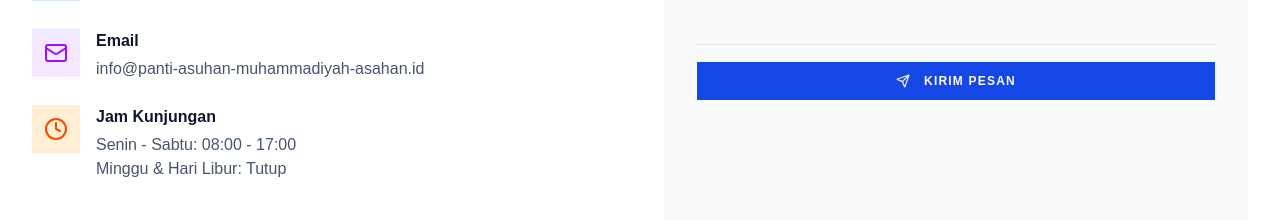
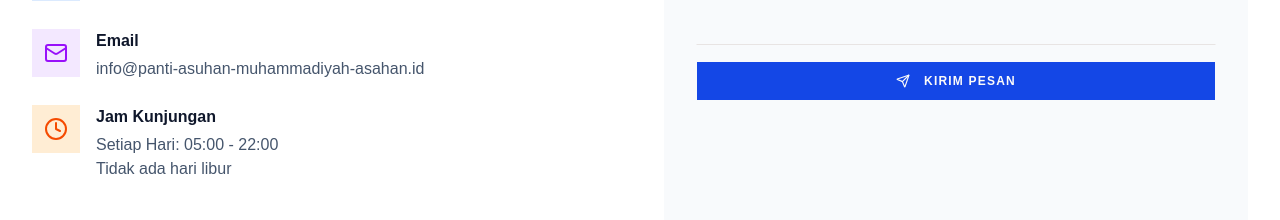
Before and after one commit to Rydhlnst/pantiasuhan, a Next.js app: page /kontak in a window 1280 px wide. Shown: the part 983-1203 px from the top of the page. Built offline with nearby package versions, Linux system fonts and the light colour scheme.

Commit message:
Update jam kunjungan: setiap hari 05:00-22:00, tidak ada libur

```diff
--- a/src/app/(frontend)/kontak/page.tsx
+++ b/src/app/(frontend)/kontak/page.tsx
@@ -103,8 +103,8 @@ export default function KontakPage() {
                   <div>
                     <h3 className="font-semibold text-slate-900 mb-1">Jam Kunjungan</h3>
                     <p className="text-slate-600">
-                      Senin - Sabtu: 08:00 - 17:00<br />
-                      Minggu & Hari Libur: Tutup
+                      Setiap Hari: 05:00 - 22:00<br />
+                      Tidak ada hari libur
                     </p>
                   </div>
                 </div>
--- a/src/components/frontend/JsonLd.tsx
+++ b/src/components/frontend/JsonLd.tsx
@@ -22,6 +22,7 @@ export function JsonLd() {
       contactType: 'customer service',
       availableLanguage: ['Indonesian'],
     },
+    openingHours: 'Mo-Su 05:00-22:00',
     sameAs: [],
     donationUrl: 'https://pantiasuhan-mu.vercel.app/donasi',
   }
```
